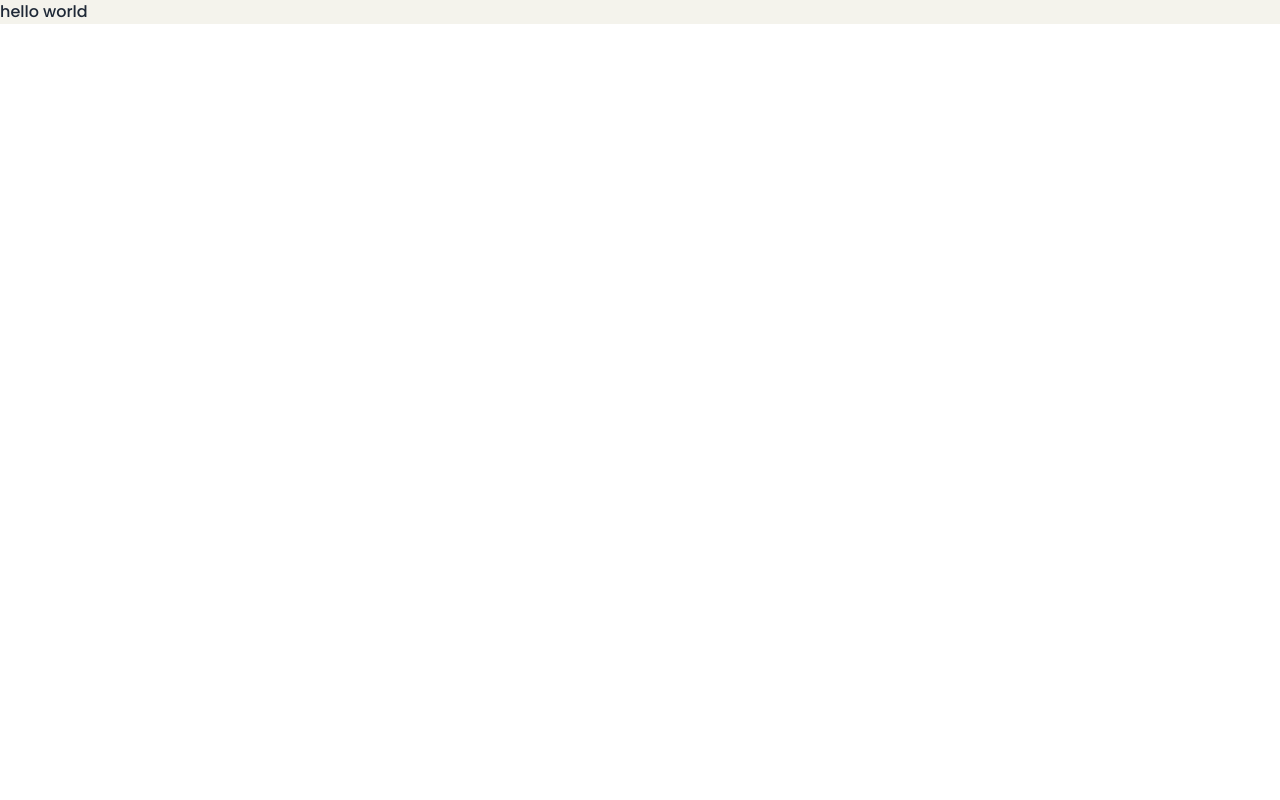
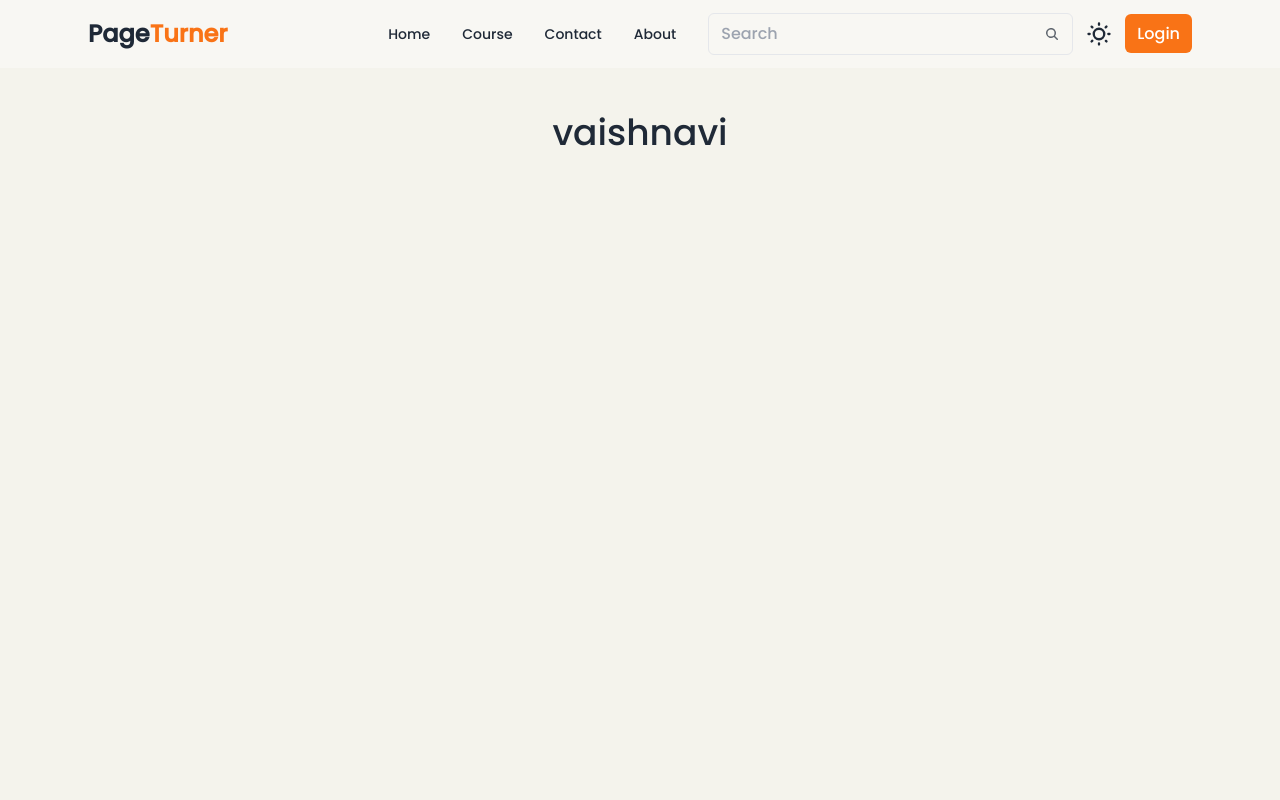
Before and after one commit to vaishu249/book-store-website, a React (Vite) app in the folder Frontend/: page /course in a window 1280 px wide. Shown: the top 800 px of the page. Built offline with nearby package versions, Linux system fonts and the light colour scheme.

Commit message:
create course page

```diff
--- a/Frontend/src/App.jsx
+++ b/Frontend/src/App.jsx
@@ -1,13 +1,13 @@
 import React from 'react'
 import Home from './Home/Home'
-import Course from './Components/Course';
 import { Route, Routes } from "react-router-dom";
+import Courses from './Courses/Courses';
 const App = () => {
   return (
     <div >
       <Routes>
         <Route path="/" element={<Home/>}/>
-        <Route path="/course" element={<Course />}/>
+        <Route path="/course" element={<Courses/>}/>
       </Routes>
     </div>
   )
--- a/Frontend/src/Components/Course.jsx
+++ b/Frontend/src/Components/Course.jsx
@@ -2,9 +2,14 @@ import React from 'react'
 
 const Course = () => {
   return (
-    <div>
-      hello world
-    </div>
+    <>
+        <div className='max-w-screen-2x1 container mx-auto md:px-20 px-4'>
+            <div className='mt-28 item-center justify-center text-center'>
+                <h1 className='text-2xl md:text-4xl'>vaishnavi</h1>
+                <p></p>
+            </div>
+        </div>
+    </>
   )
 }
 
--- a/Frontend/src/Courses/Courses.jsx
+++ b/Frontend/src/Courses/Courses.jsx
@@ -1,11 +1,18 @@
 import React from 'react'
+import Navbar from '../Components/Navbar'
+import Course from '../Components/Course'
+import Footer from '../Components/Footer'
 
 const Courses = () => {
-  return (
-    <div>
-
-    </div>
-  )
+    return (
+        <>
+            <Navbar />
+            <div className="min-h-screen">
+                <Course />
+            </div>
+            <Footer />
+        </>
+    )
 }
 
 export default Courses
```
